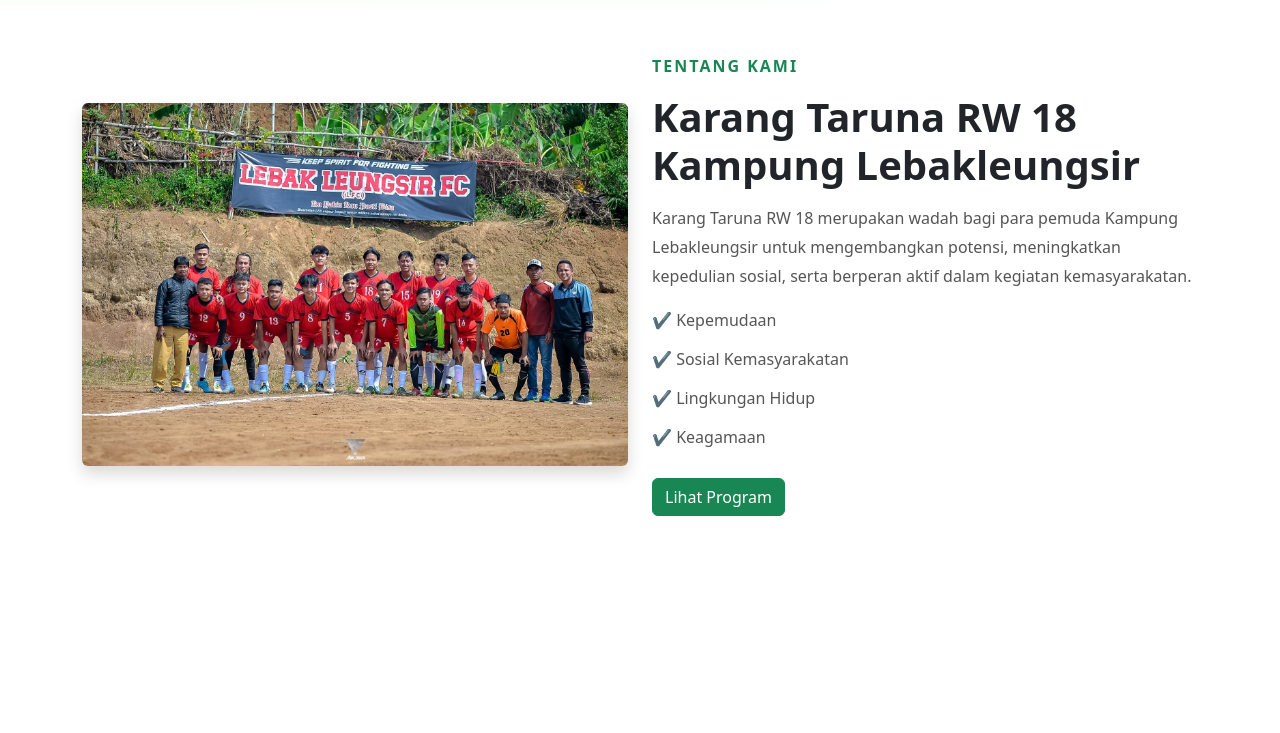
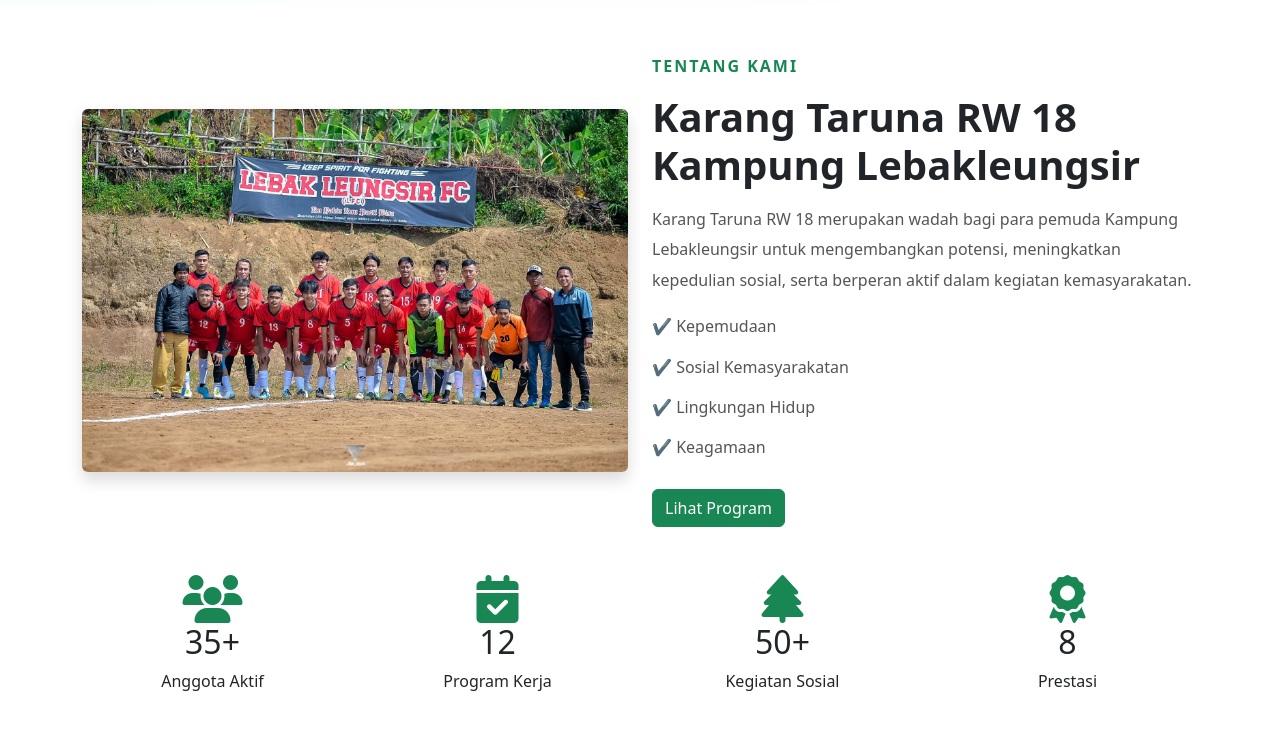
Before and after one commit to raafi08040303/KarangTaruna-RW18, a plain HTML site: page index.html in a window 1280 px wide. Shown: the part 794-1527 px from the top of the page. Before the commit the page ends 1358 px from the top, so only its background shows below. Drawn offline with nearby package versions, Linux system fonts and the light colour scheme.

Commit message:
Menambahkan section

```diff
--- a/css/style.css
+++ b/css/style.css
@@ -98,3 +98,39 @@
   margin-bottom: 10px;
   font-weight: 500;
 }
+
+/* ==========================
+   ABOUT
+========================== */
+
+.about {
+  padding: 100px 0;
+  background: white;
+}
+
+.section-subtitle {
+  color: #198754;
+  font-weight: 600;
+  text-transform: uppercase;
+  letter-spacing: 2px;
+}
+
+.about h2 {
+  font-size: 40px;
+  font-weight: 700;
+  margin: 15px 0;
+}
+
+.about p {
+  color: #555;
+  line-height: 1.9;
+}
+
+.about-list p {
+  margin-bottom: 10px;
+  font-weight: 500;
+}
+
+.about img {
+  border-radius: 20px;
+}
--- a/index.html
+++ b/index.html
@@ -161,6 +161,47 @@
         </div>
       </div>
     </section>
+
+    <!-- ==========================
+     STATISTIK
+========================== -->
+    <section class="stats">
+      <div class="container">
+        <div class="row text-center">
+          <div class="col-md-3 col-6 mb-4">
+            <i class="fas fa-users fa-3x text-success"></i>
+
+            <h2>35+</h2>
+
+            <p>Anggota Aktif</p>
+          </div>
+
+          <div class="col-md-3 col-6 mb-4">
+            <i class="fas fa-calendar-check fa-3x text-success"></i>
+
+            <h2>12</h2>
+
+            <p>Program Kerja</p>
+          </div>
+
+          <div class="col-md-3 col-6 mb-4">
+            <i class="fas fa-tree fa-3x text-success"></i>
+
+            <h2>50+</h2>
+
+            <p>Kegiatan Sosial</p>
+          </div>
+
+          <div class="col-md-3 col-6 mb-4">
+            <i class="fas fa-award fa-3x text-success"></i>
+
+            <h2>8</h2>
+
+            <p>Prestasi</p>
+          </div>
+        </div>
+      </div>
+    </section>
     <!-- Bootstrap JS -->
     <script src="https://cdn.jsdelivr.net/npm/bootstrap@5.3.7/dist/js/bootstrap.bundle.min.js"></script>
 
```
